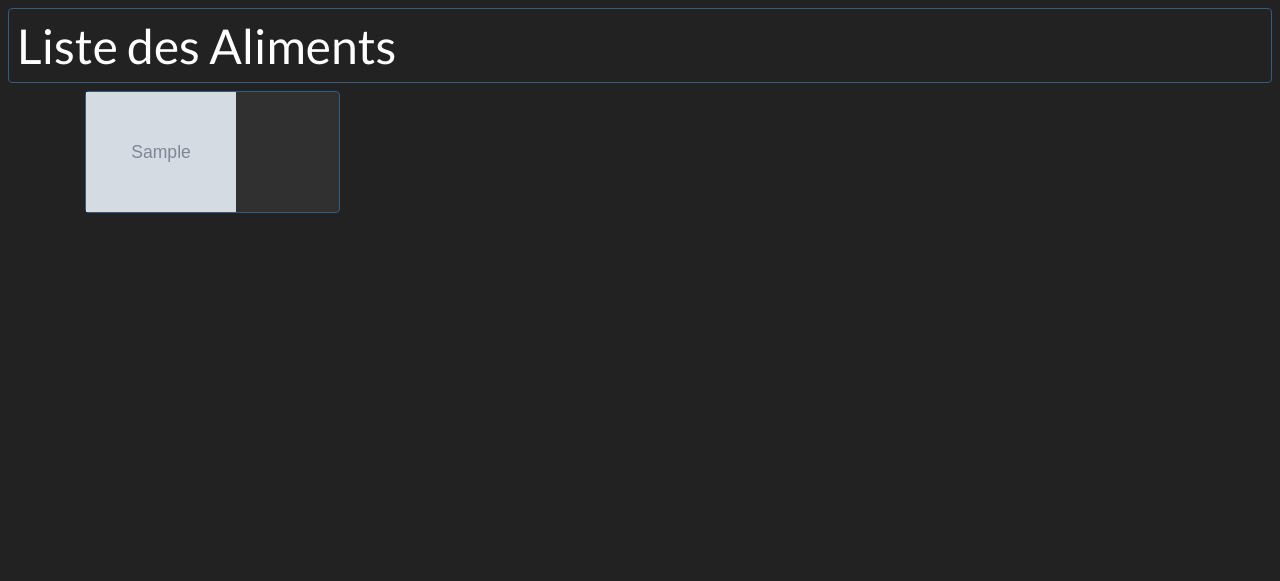
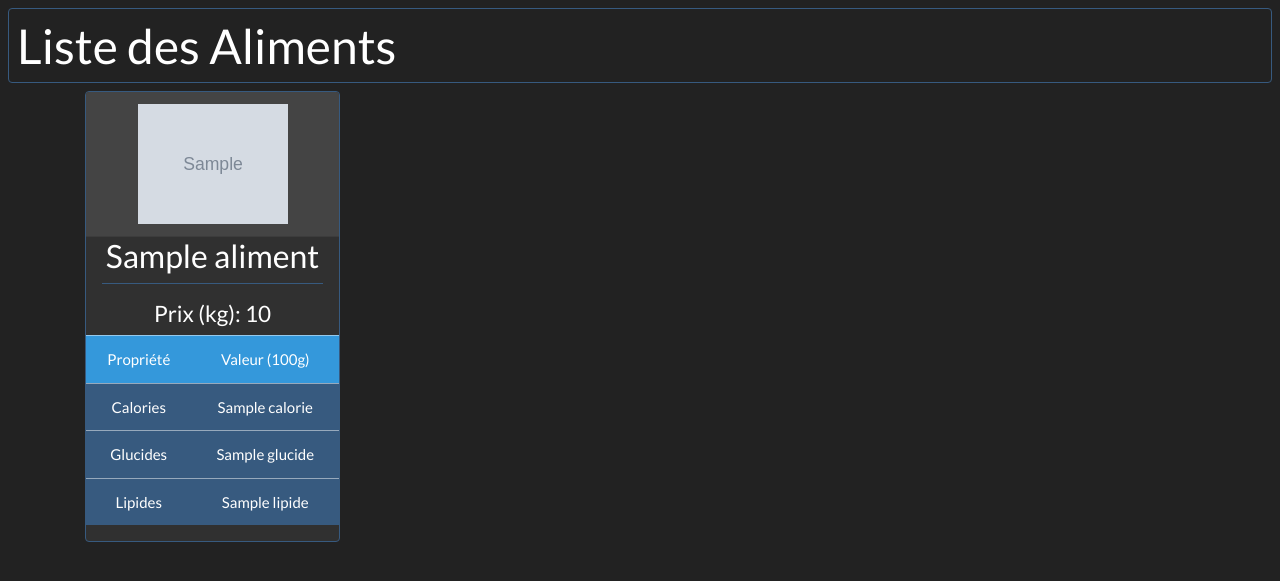
Before and after one commit to laminemessaci/Recettes, a Symfony app: template templates/aliment/aliments.html.twig in a window 1280 px wide. Shown: the part 71-652 px from the top of the page. Run offline with Twig, Linux system fonts and the light colour scheme; the template is opened without the code that fills it: most values are stand-ins (such as "Sample title", 1, 10 or a date in 2020); grey boxes marked "Sample" are stand-in pictures; some libraries are stand-ins or nearby versions.

Commit message:
add View of aliment with details

```diff
--- a/templates/aliment/aliments.html.twig
+++ b/templates/aliment/aliments.html.twig
@@ -9,9 +9,37 @@
         <div class="row">
             {% for aliment in aliments %}
                 <div class="col-12 col-md-6 col-lg-4 col-xl-3">
-         <div class="card border-primary mb-3 mx-auto  " style="max-width: 20rem ">
-             <img src="{{ asset('images/'~ aliment.image) }}" class="perso_imgAliment">
+                    <div class="card border-primary mb-3 mx-auto " style="max-width:20rem ">
+                        <div class="card-header text-center">
+                            <img src="{{ asset('images/'~ aliment.image) }}" class="perso_imgAliment card_img-top">
+                        </div>
 
+                        <div card-body>
+                            <h3 class="card-title text-center pb-2 mx-3 border-bottom border-primary"> {{ aliment.nom }}</h3>
+                            <p class="card-text">
+                            <h4 class="text-center"> Prix (kg): {{ aliment.prix }}</h4>
+                            <table class="table text-center">
+                                <tr class="table-info">
+                                    <td>Propriété </td>
+                                    <td>Valeur (100g) </td>
+                                </tr>
+                                <tr class="table-primary">
+                                    <td>Calories </td>
+                                    <td>{{ aliment.calorie }}</td>
+                                </tr>
+                                <tr class="table-primary">
+                                    <td>Glucides </td>
+                                    <td>{{ aliment.glucide }}</td>
+                                </tr>
+                                <tr class="table-primary">
+                                    <td>Lipides </td>
+                                    <td>{{ aliment.lipide }}</td>
+                                </tr>
+
+                            </table>
+                            </p>
+
+                        </div>
                     </div>
 
                 </div>
```
Lines whose indentation alone changed are shown as unchanged.
